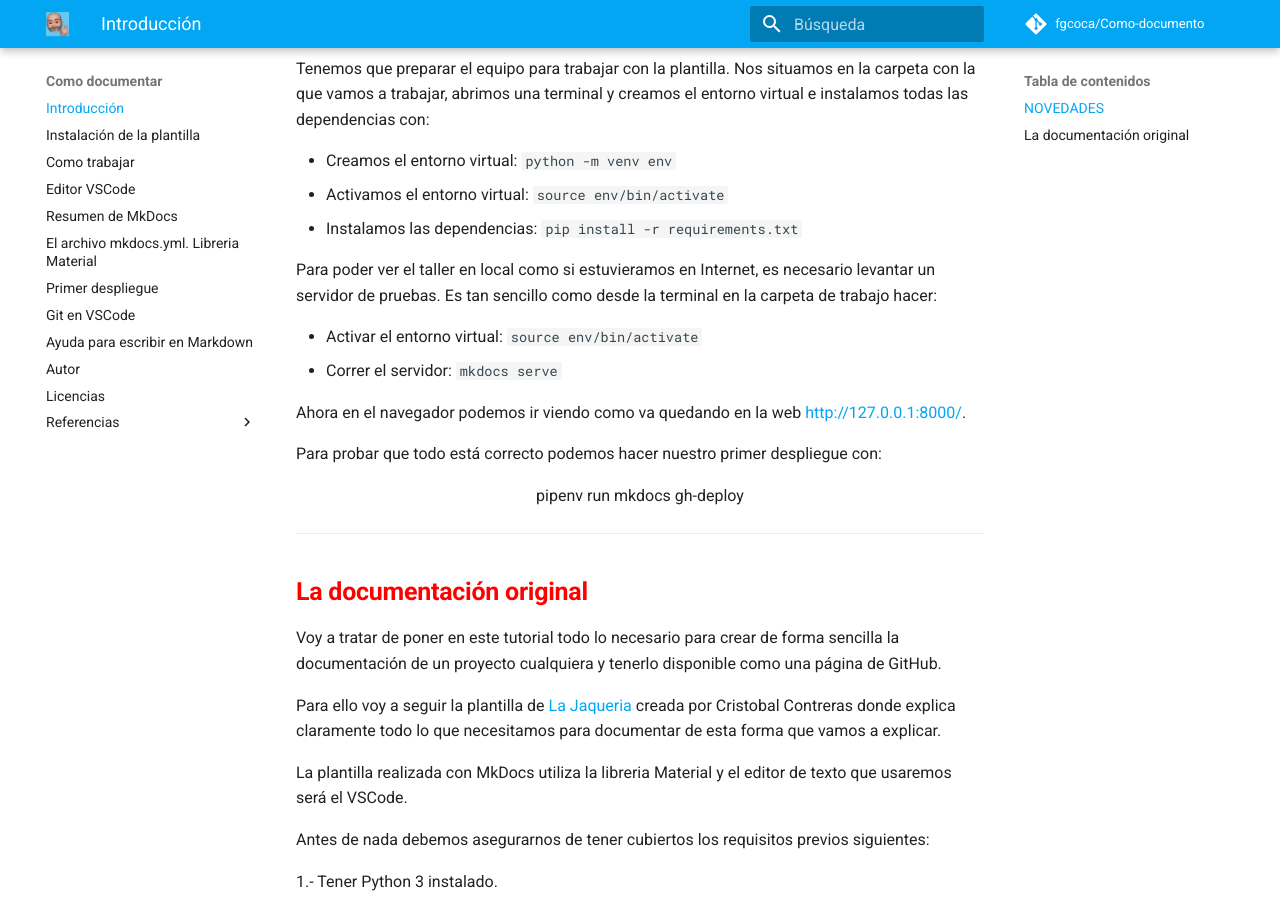
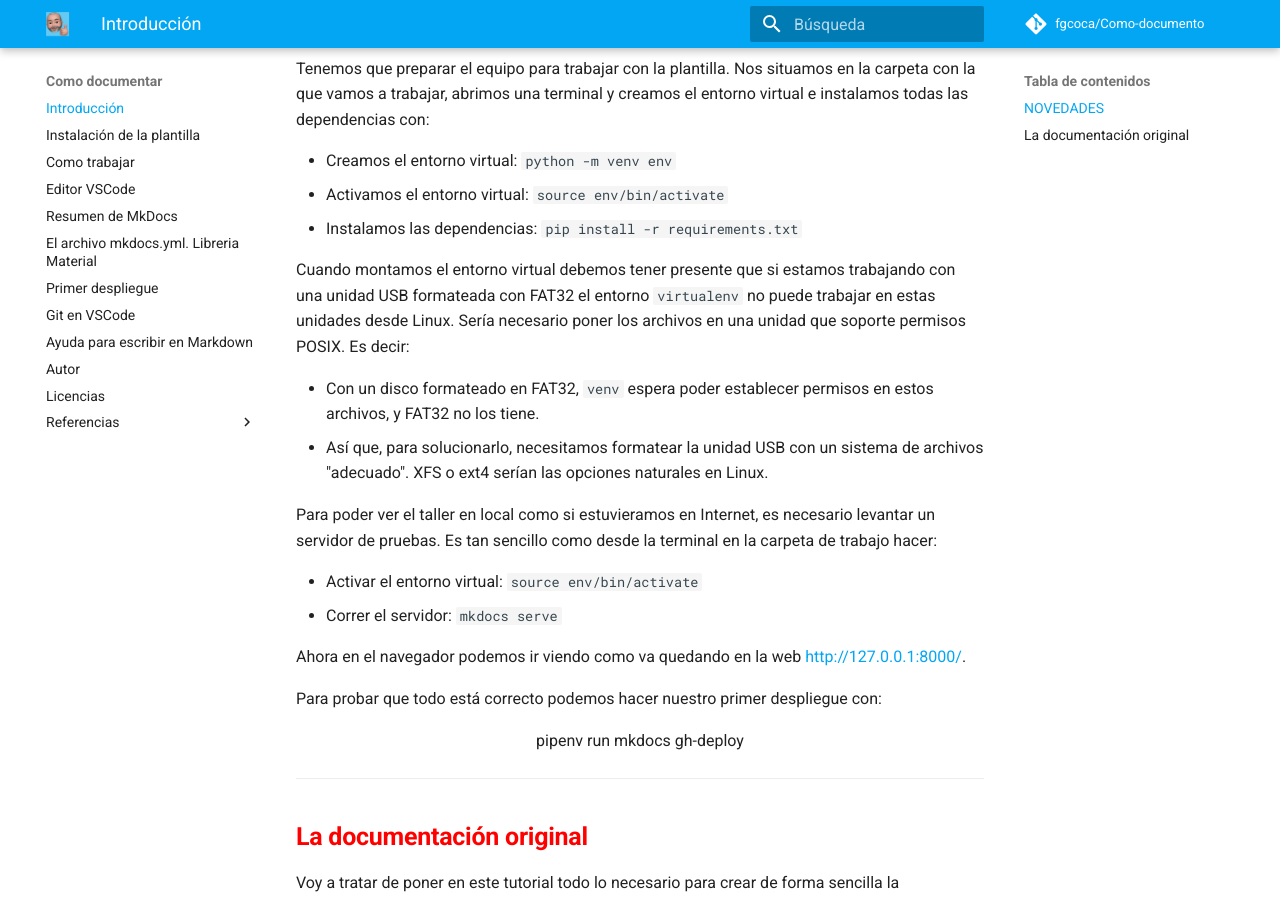
Before and after one commit to fgcoca/Como-documento, an MkDocs documentation site: the page built from docs/index.md, in a window 1280 px wide and 900 px high, scrolled down 994 px. Built offline with MkDocs 1.6.1 and Material for MkDocs 9.7.7, drawn with Linux system fonts in a browser that asks for light colours; comment, search, counter and statistics services are not loaded.

Commit message:
subida tema no trabajar desde USB

````diff
--- a/docs/index.md
+++ b/docs/index.md
@@ -35,6 +35,11 @@
 * Creamos el entorno virtual: ```python -m venv env```
 * Activamos el entorno virtual: ```source env/bin/activate```
 * Instalamos las dependencias: ```pip install -r requirements.txt```
+
+Cuando montamos el entorno virtual debemos tener presente que si estamos trabajando con una unidad USB formateada con FAT32 el entorno ```virtualenv``` no puede trabajar en estas unidades desde Linux. Sería necesario poner los archivos en una unidad que soporte permisos POSIX. Es decir:
+
+* Con un disco formateado en FAT32, ```venv``` espera poder establecer permisos en estos archivos, y FAT32 no los tiene.
+* Así que, para solucionarlo, necesitamos formatear la unidad USB con un sistema de archivos "adecuado". XFS o ext4 serían las opciones naturales en Linux.
 
 Para poder ver el taller en local como si estuvieramos en Internet, es necesario levantar un servidor de pruebas. Es tan sencillo como desde la terminal en la carpeta de trabajo hacer:
 
````
